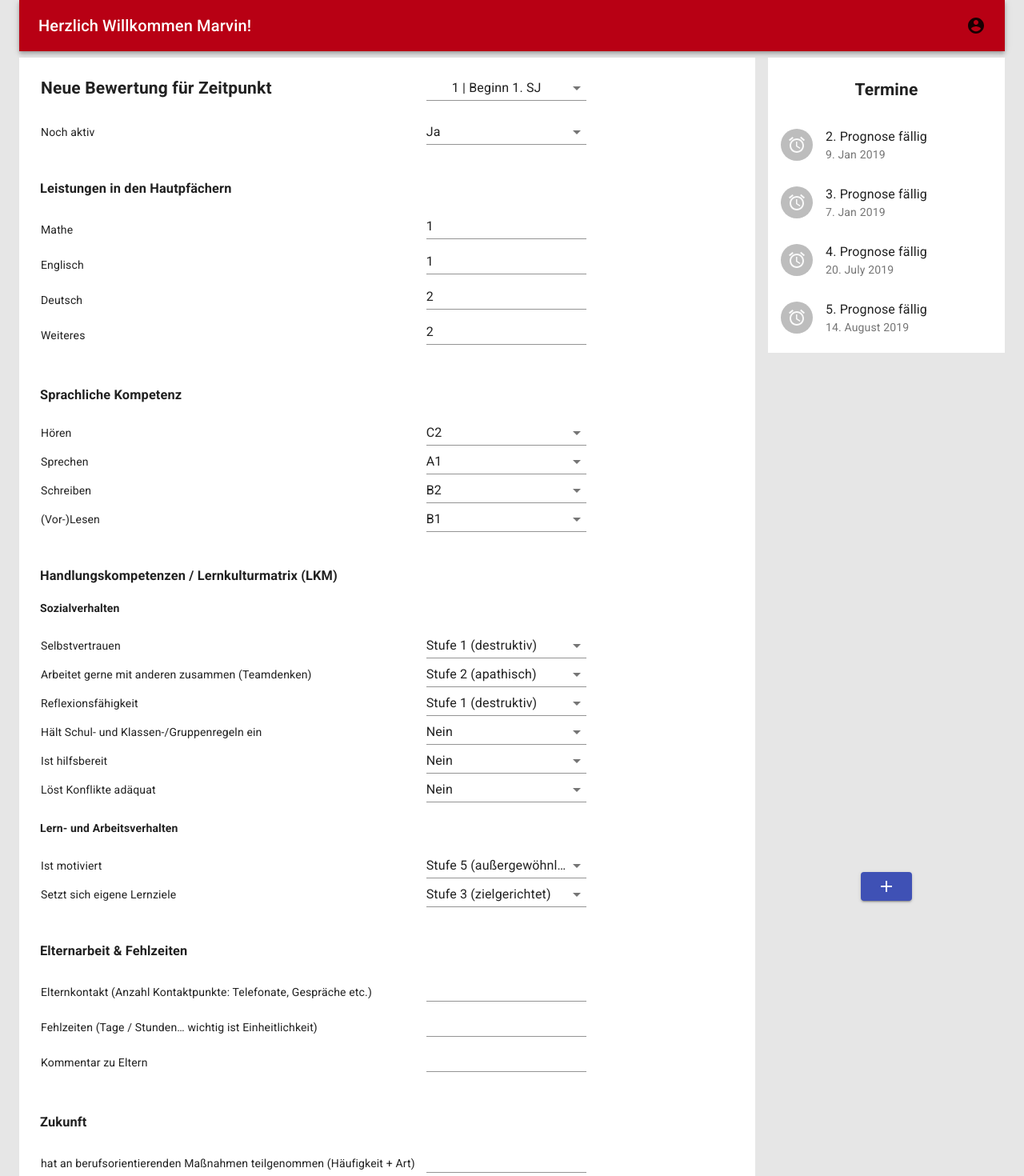
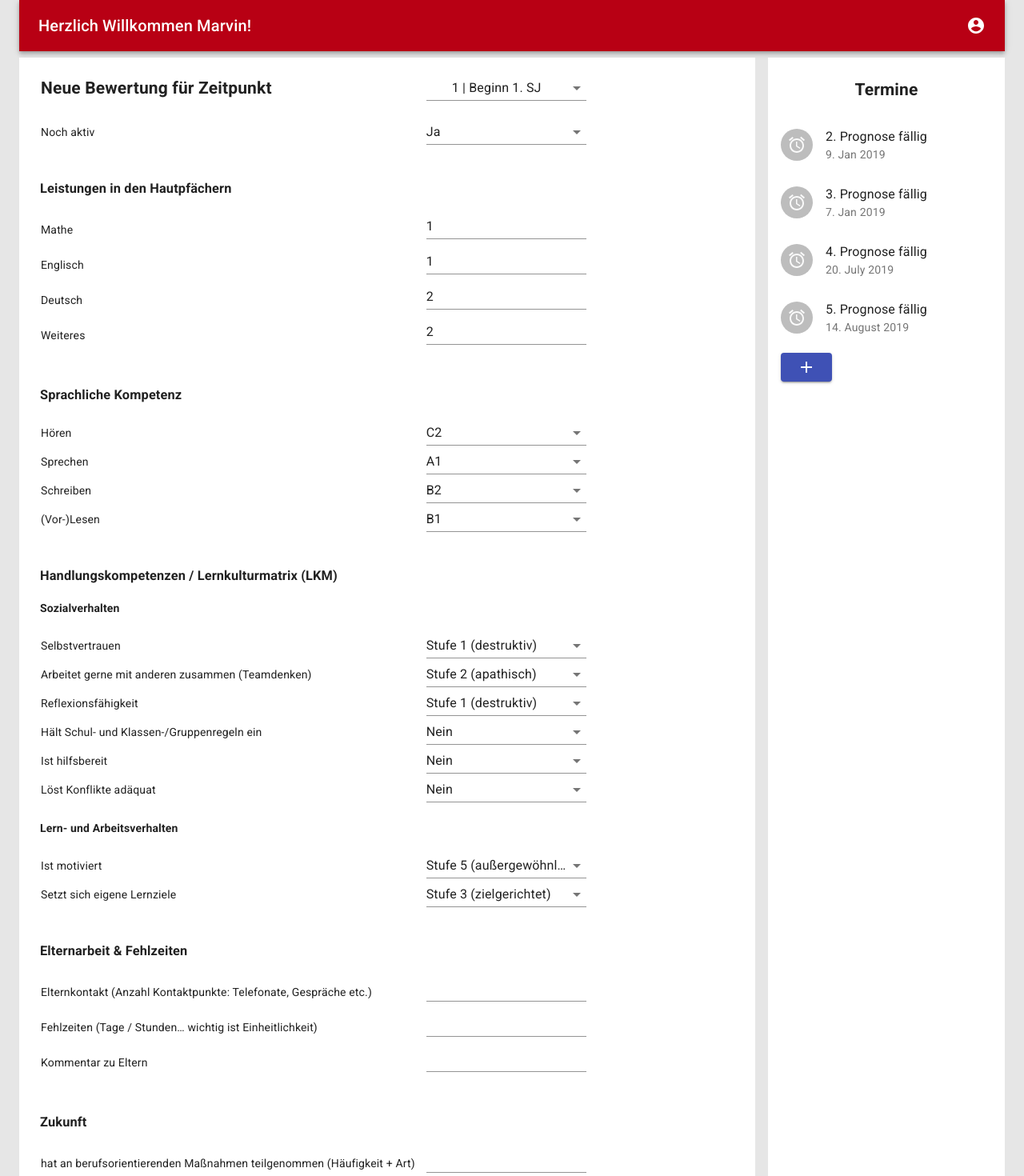
Before and after one commit to mknguyen1406/hack-for-good, a React (Create React App) app in the folder frontend/: page /user/insert in a window 1280 px wide. Shown: the top 1470 px of the page at 80% size. Built offline with nearby package versions, Linux system fonts and the light colour scheme.

Commit message:
übersichts charts wird wieder angezeigt, icon oben recht ist weis

```diff
--- a/frontend/src/App.js
+++ b/frontend/src/App.js
@@ -33,6 +33,7 @@ class App extends React.Component {
         this.updateCurrentId = this.updateCurrentId.bind(this);
         this.insertCallback = this.insertCallback.bind(this);
         this.hideIFrame = this.hideIFrame.bind(this);
+        this.showIFrame = this.showIFrame.bind(this);
     }
 
     updateCurrentId(id)
@@ -58,6 +59,12 @@ class App extends React.Component {
         elem.style.display = 'none';
     }
 
+    showIFrame()
+    {
+        var elem = document.getElementById("powerbi_div");
+        elem.style.display = 'block';
+    }
+
     render()
     {
         return (
@@ -67,7 +74,7 @@ class App extends React.Component {
                     <Container maxWidth="lg"  alignContent={'center'}>
                         <Grid container spacing={4} >
                             <Grid item xs={12}>
-                                <Header name={"Marvin"} handler={this.hideIFrame}/>
+                                <Header name={"Marvin"} handler={this.hideIFrame} handler2={this.showIFrame}/>
                             </Grid>
                         </Grid>
 
@@ -89,7 +96,6 @@ class App extends React.Component {
                             </Grid>
                             <Grid item lg={3} style={{display: "flex"}}>
                                 <Grid container >
-                                    <Grid item lg={12}>
                                         <List style={{background: "#fff", width: "100%"}}>
                                             <h2>Termine</h2>
                                             <ListItem>
@@ -124,15 +130,12 @@ class App extends React.Component {
                                                 </ListItemAvatar>
                                                 <ListItemText primary="5. Prognose fällig" secondary="14. August 2019" />
                                             </ListItem>
+                                            <ListItem>
+                                                <Button variant="contained" color="primary">
+                                                    <AddIcon />
+                                                </Button>
+                                            </ListItem>
                                         </List>
-                                    </Grid>
-                                    <Grid item lg={12}>
-                                        <Box component="div">
-                                            <Button variant="contained" color="primary">
-                                                <AddIcon />
-                                            </Button>
-                                        </Box>
-                                    </Grid>
                                 </Grid>
                             </Grid>
                         </Grid>
--- a/frontend/src/Header.js
+++ b/frontend/src/Header.js
@@ -36,7 +36,7 @@ function Header(props) {
             <AppBar position="static" color={'inherit'} style={{background: "#B80014"}}>
                 <Toolbar >
                     <Typography className={classes.title} variant="h6" noWrap>
-                        <Link to="/" underline={"none"} className={classes.title_name} style={{textDecoration: 'none', color: "white"}} >
+                        <Link to="/" underline={"none"} className={classes.title_name} style={{textDecoration: 'none', color: "white"}} onClick={props.handler2}>
                             Herzlich Willkommen {props.name}!
                         </Link>
                     </Typography>
@@ -45,7 +45,7 @@ function Header(props) {
                         <Icon
                             edge="end"
                             color="inherit"
-                            style={{fill: "white"}}>
+                            style={{color: "white"}}>
                             <AccountCircle />
                         </Icon>
                     </div>
```
